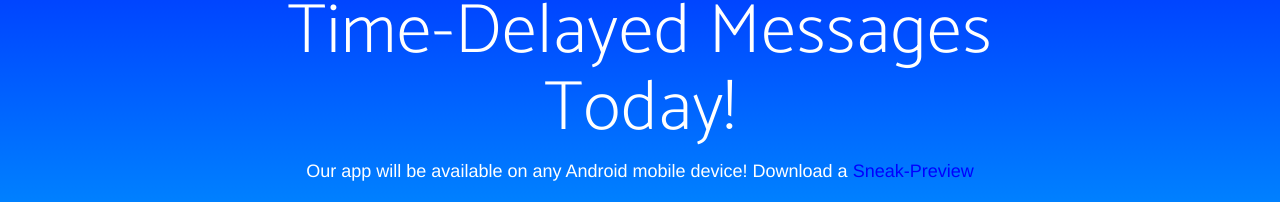
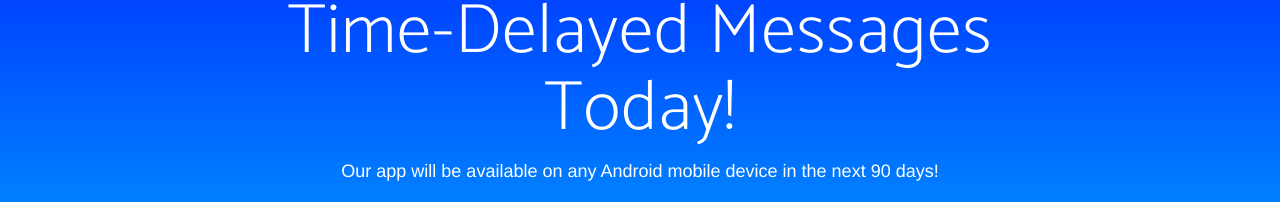
Before and after one commit to noveoko/qrpto, a website: page index.html in a window 1280 px wide. Shown: the part 1033-1235 px from the top of the page. Drawn offline with nearby package versions, Linux system fonts and the light colour scheme; a web font is replaced by a local one.

Commit message:
Update index.html

```diff
--- a/index.html
+++ b/index.html
@@ -102,7 +102,7 @@
             <div class="row">
                 <div class="col-md-8 col-md-offset-2">
                     <h2 class="section-heading">Start Sending Anonymous Time-Delayed Messages Today!</h2>
-                    <p>Our app will be available on any Android mobile device! Download a <a href="qrpto_demo.apk">Sneak-Preview</a></p>
+                    <p>Our app will be available on any Android mobile device in the next 90 days!</a></p>
                     <div class="badges">
                         <a class="badge-link" href="#"><img src="img/google-play-badge.svg" alt=""></a>
                         <!--<a class="badge-link" href="#"><img src="img/app-store-badge.svg" alt=""></a>-->
```
